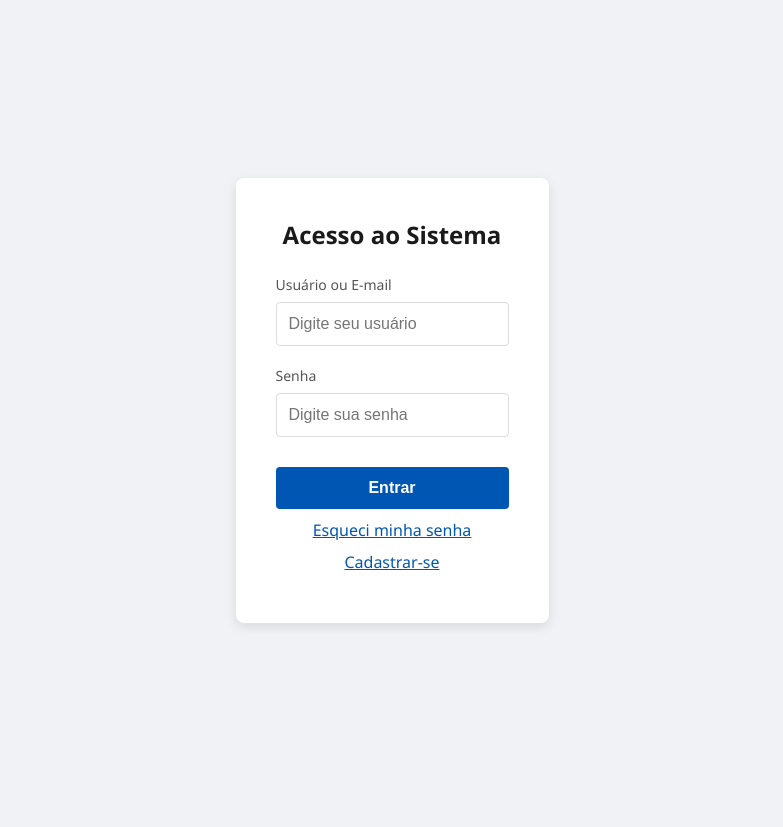
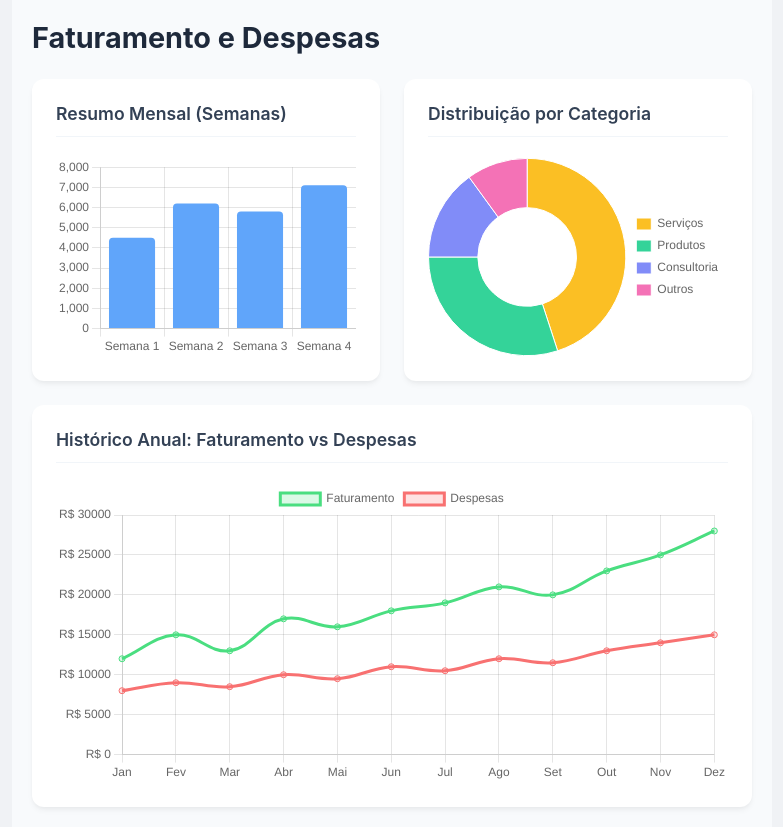
Before and after one commit to projetogetrabfd/projeto-gestao-getra, a React app in the folder gestao-getra/frontend/: page /cadastro in a window 1280 px wide. Shown: the whole page, without its empty margins (248-1031 px from the left). Before the commit the page ends 800 px from the top, so only its background shows below. Built offline with nearby package versions, Linux system fonts and the light colour scheme; the HTML template or start-up script is replaced by a standard one.

Commit message:
Tela de faturamento

```diff
--- a/gestao-getra/frontend/src/App.jsx
+++ b/gestao-getra/frontend/src/App.jsx
@@ -2,9 +2,10 @@ import { useState } from 'react';
 import Login from './telaLogin/Login';
 import RedefinirSenha from './telaLogin/redefinirSenha/RedefinirSenha';
 import CadastroUsuario from './telaLogin/cadastroUsuario/CadastroUsuario';
+import Faturamento from './telaFaturamento/pages/Faturamento';
 
 function App() {
-  const [currentScreen, setCurrentScreen] = useState('login');
+  const [currentScreen, setCurrentScreen] = useState('faturamento');
 
   const renderScreen = () => {
     switch (currentScreen) {
@@ -14,6 +15,8 @@ function App() {
         return <RedefinirSenha onNavigate={setCurrentScreen} />;
       case 'cadastro':
         return <CadastroUsuario onNavigate={setCurrentScreen} />;
+      case 'faturamento':
+        return <Faturamento />;
       default:
         return <Login onNavigate={setCurrentScreen} />;
     }
--- /dev/null
+++ b/gestao-getra/frontend/src/telaFaturamento/components/BarChart.jsx
@@ -0,0 +1,35 @@
+import React from 'react';
+import { Bar } from 'react-chartjs-2';
+
+const BarChart = ({ data }) => {
+  if (!data) return <p>Carregando gráfico...</p>;
+
+  const chartData = {
+    labels: data.labels,
+    datasets: [
+      {
+        label: 'Faturamento Mensal',
+        data: data.valores,
+        backgroundColor: '#60a5fa', // Azul
+        borderRadius: 4,
+      },
+    ],
+  };
+
+  const options = {
+    responsive: true,
+    maintainAspectRatio: false,
+    plugins: {
+      legend: { display: false }, // Esconde legenda pois só tem 1 série
+    },
+    scales: {
+      y: {
+        beginAtZero: true,
+      }
+    }
+  };
+
+  return <div style={{ height: '200px', width: '100%' }}><Bar data={chartData} options={options} /></div>;
+};
+
+export default BarChart;
--- /dev/null
+++ b/gestao-getra/frontend/src/telaFaturamento/components/Card.jsx
@@ -0,0 +1,17 @@
+import React from 'react';
+
+// Componente Card reutilizável
+// Recebe um título e o conteúdo (children)
+// Aceita classes adicionais para personalização de tamanho
+const Card = ({ title, children, className = '' }) => {
+  return (
+    <div className={`card ${className}`}>
+      <h3 className="card-title">{title}</h3>
+      <div className="card-content">
+        {children}
+      </div>
+    </div>
+  );
+};
+
+export default Card;
--- /dev/null
+++ b/gestao-getra/frontend/src/telaFaturamento/components/DoughnutChart.jsx
@@ -0,0 +1,41 @@
+import React from 'react';
+import { Doughnut } from 'react-chartjs-2';
+
+const DoughnutChart = ({ data }) => {
+  if (!data) return <p>Carregando gráfico...</p>;
+
+  const chartData = {
+    labels: data.labels,
+    datasets: [
+      {
+        data: data.valores,
+        backgroundColor: [
+          '#fbbf24', // Amarelo
+          '#34d399', // Verde
+          '#818cf8', // Indigo
+          '#f472b6', // Rosa
+        ],
+        borderWidth: 1,
+        hoverOffset: 4,
+      },
+    ],
+  };
+
+  const options = {
+    responsive: true,
+    maintainAspectRatio: false,
+    plugins: {
+      legend: {
+        position: 'right',
+        labels: {
+          boxWidth: 15,
+          font: { size: 12 }
+        }
+      },
+    },
+  };
+
+  return <div style={{ height: '200px', width: '100%' }}><Doughnut data={chartData} options={options} /></div>;
+};
+
+export default DoughnutChart;
--- /dev/null
+++ b/gestao-getra/frontend/src/telaFaturamento/components/LineChart.jsx
@@ -0,0 +1,55 @@
+import React from 'react';
+import { Line } from 'react-chartjs-2';
+
+const LineChart = ({ data }) => {
+  if (!data) return <p>Carregando gráfico...</p>;
+
+  // Configuração dos dados do gráfico
+  const chartData = {
+    labels: data.labels,
+    datasets: [
+      {
+        label: 'Faturamento',
+        data: data.faturamento,
+        borderColor: '#4ade80', // Verde
+        backgroundColor: 'rgba(74, 222, 128, 0.2)',
+        tension: 0.4, // Suaviza a linha (curva)
+        fill: true,
+      },
+      {
+        label: 'Despesas',
+        data: data.despesas,
+        borderColor: '#f87171', // Vermelho
+        backgroundColor: 'rgba(248, 113, 113, 0.2)',
+        tension: 0.4,
+        fill: true,
+      },
+    ],
+  };
+
+  // Opções de visualização
+  const options = {
+    responsive: true,
+    maintainAspectRatio: false,
+    plugins: {
+      legend: { position: 'top' },
+      title: { display: false },
+    },
+    scales: {
+      y: {
+        beginAtZero: true,
+        ticks: {
+          // Formata valores como moeda (R$)
+          callback: function(value) {
+            return 'R$ ' + value;
+          }
+        }
+      }
+    }
+  };
+
+  // Wrapper com altura fixa para garantir que o gráfico renderize bem
+  return <div style={{ height: '300px', width: '100%' }}><Line data={chartData} options={options} /></div>;
+};
+
+export default LineChart;
--- /dev/null
+++ b/gestao-getra/frontend/src/telaFaturamento/pages/Faturamento.jsx
@@ -0,0 +1,90 @@
+import React, { useEffect, useState } from 'react';
+import Card from '../components/Card';
+import LineChart from '../components/LineChart';
+import BarChart from '../components/BarChart';
+import DoughnutChart from '../components/DoughnutChart';
+import { getFaturamentoData } from '../services/faturamentoService';
+import '../styles/faturamento.css';
+
+// Importação e Registro do Chart.js
+// Isso é necessário para que os componentes de gráfico funcionem
+import {
+  Chart as ChartJS,
+  CategoryScale,
+  LinearScale,
+  PointElement,
+  LineElement,
+  BarElement,
+  ArcElement,
+  Title,
+  Tooltip,
+  Legend,
+} from 'chart.js';
+
+ChartJS.register(
+  CategoryScale,
+  LinearScale,
+  PointElement,
+  LineElement,
+  BarElement,
+  ArcElement,
+  Title,
+  Tooltip,
+  Legend
+);
+
+const Faturamento = () => {
+  // Estado para armazenar os dados dos gráficos
+  const [data, setData] = useState(null);
+  // Estado de carregamento
+  const [loading, setLoading] = useState(true);
+
+  // useEffect: Executado ao carregar a página
+  useEffect(() => {
+    const fetchData = async () => {
+      try {
+        console.log("Iniciando busca de dados...");
+        // Chama o serviço mockado (simula API)
+        const result = await getFaturamentoData();
+        setData(result);
+      } catch (error) {
+        console.error("Erro ao carregar dados:", error);
+      } finally {
+        setLoading(false);
+      }
+    };
+
+    fetchData();
+  }, []);
+
+  if (loading) {
+    return <div className="loading">Carregando Dashboard Financeiro...</div>;
+  }
+
+  return (
+    <div className="faturamento-container">
+      <header className="faturamento-header">
+        <h1>Faturamento e Despesas</h1>
+      </header>
+
+      <div className="dashboard-grid">
+        {/* Card 1: Gráfico de Barras */}
+        <Card title="Resumo Mensal (Semanas)" className="card-medium">
+          <BarChart data={data.resumoMensal} />
+        </Card>
+
+        {/* Card 2: Gráfico de Rosca */}
+        <Card title="Distribuição por Categoria" className="card-medium">
+          <DoughnutChart data={data.distribuicaoCategorias} />
+        </Card>
+
+        {/* Card 3: Gráfico de Linha (Principal) */}
+        <Card title="Histórico Anual: Faturamento vs Despesas" className="card-large">
+          <LineChart data={data.historicoAnual} />
+        </Card>
+      </div>
+    </div>
+  );
+};
+
+export default Faturamento;
--- /dev/null
+++ b/gestao-getra/frontend/src/telaFaturamento/services/faturamentoService.js
@@ -0,0 +1,32 @@
+// Simulação de delay para parecer uma requisição real
+const delay = (ms) => new Promise(resolve => setTimeout(resolve, ms));
+
+/**
+ * Serviço responsável por buscar os dados de faturamento.
+ * Futuramente, esta função fará uma chamada GET para a API.
+ * Exemplo: axios.get('/api/faturamento')
+ */
+export const getFaturamentoData = async () => {
+  await delay(800); // Simula latência de rede (ex: tempo de resposta do servidor)
+
+  // Retorna dados mockados (falsos) para o frontend
+  // Quando o backend estiver pronto, a estrutura JSON deve ser similar a esta
+  return {
+    // Dados para o Gráfico de Linha (Faturamento vs Despesas)
+    historicoAnual: {
+      labels: ['Jan', 'Fev', 'Mar', 'Abr', 'Mai', 'Jun', 'Jul', 'Ago', 'Set', 'Out', 'Nov', 'Dez'],
+      faturamento: [12000, 15000, 13000, 17000, 16000, 18000, 19000, 21000, 20000, 23000, 25000, 28000],
+      despesas: [8000, 9000, 8500, 10000, 9500, 11000, 10500, 12000, 11500, 13000, 14000, 15000]
+    },
+    // Dados para o Gráfico de Barras (Detalhamento Mensal - Semanal)
+    resumoMensal: {
+      labels: ['Semana 1', 'Semana 2', 'Semana 3', 'Semana 4'],
+      valores: [4500, 6200, 5800, 7100] // Faturamento por semana no mês atual
+    },
+    // Dados para o Gráfico de Rosca (Por Categoria)
+    distribuicaoCategorias: {
+      labels: ['Serviços', 'Produtos', 'Consultoria', 'Outros'],
+      valores: [45, 30, 15, 10] // Valores representativos
+    }
+  };
+};
--- /dev/null
+++ b/gestao-getra/frontend/src/telaFaturamento/styles/faturamento.css
@@ -0,0 +1,95 @@
+.faturamento-container {
+  padding: 20px;
+  background-color: #f8fafc; /* Fundo cinza bem claro */
+  min-height: 100vh;
+  font-family: -apple-system, BlinkMacSystemFont, 'Segoe UI', Roboto, Oxygen, Ubuntu, Cantarell, 'Open Sans', 'Helvetica Neue', sans-serif;
+}
+
+.faturamento-header {
+  margin-bottom: 24px;
+}
+
+.faturamento-header h1 {
+  font-size: 1.8rem;
+  color: #1e293b;
+  margin: 0;
+  font-weight: 700;
+}
+
+.faturamento-header p {
+  color: #64748b;
+  margin-top: 8px;
+  font-size: 1rem;
+}
+
+/* Grid Layout */
+.dashboard-grid {
+  display: grid;
+  grid-template-columns: 1fr 1fr; /* 2 colunas */
+  gap: 24px;
+}
+
+/* Estilos do Card */
+.card {
+  background: white;
+  border-radius: 12px;
+  box-shadow: 0 4px 6px -1px rgba(0, 0, 0, 0.05), 0 2px 4px -1px rgba(0, 0, 0, 0.03);
+  padding: 24px;
+  display: flex;
+  flex-direction: column;
+  transition: transform 0.2s ease, box-shadow 0.2s ease;
+}
+
+.card:hover {
+  transform: translateY(-2px);
+  box-shadow: 0 10px 15px -3px rgba(0, 0, 0, 0.08);
+}
+
+.card-title {
+  margin-top: 0;
+  margin-bottom: 20px;
+  color: #334155;
+  font-size: 1.1rem;
+  font-weight: 600;
+  border-bottom: 1px solid #f1f5f9;
+  padding-bottom: 12px;
+}
+
+.card-content {
+  flex: 1;
+  display: flex;
+  justify-content: center;
+  align-items: center;
+  width: 100%;
+  min-height: 200px;
+}
+
+/* Classes utilitárias para tamanho dos cards */
+.card-large {
+  grid-column: span 2; /* Ocupa as 2 colunas */
+}
+
+.card-medium {
+  grid-column: span 1; /* Ocupa 1 coluna */
+}
+
+/* Responsividade para telas menores (tablets e celulares) */
+@media (max-width: 768px) {
+  .dashboard-grid {
+    grid-template-columns: 1fr; /* Vira 1 coluna só */
+  }
+
+  .card-large {
+    grid-column: span 1;
+  }
+}
+
+.loading {
+  display: flex;
+  justify-content: center;
+  align-items: center;
+  height: 100vh;
+  font-size: 1.2rem;
+  color: #475569;
+  background-color: #f8fafc;
+}
```
Also changed, not shown: 1 other file (tests, documents, lock files or other folders).
